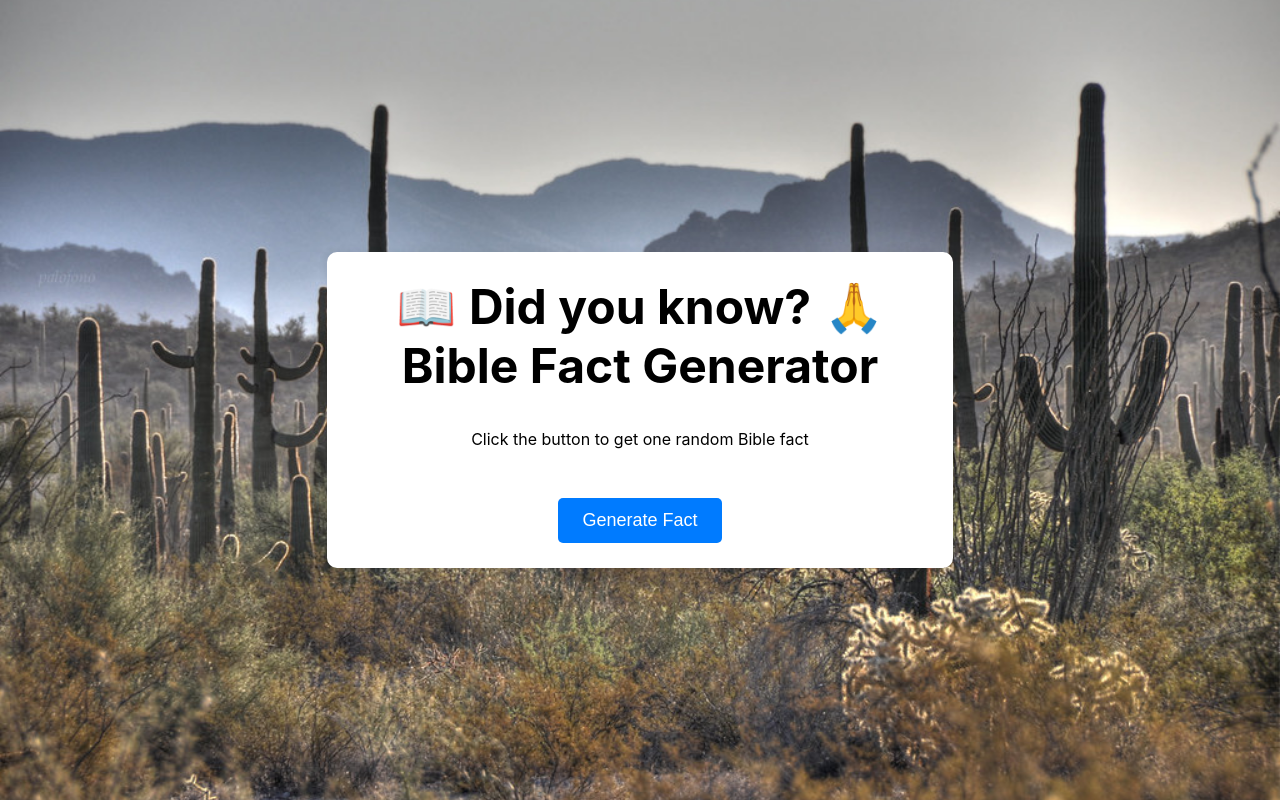
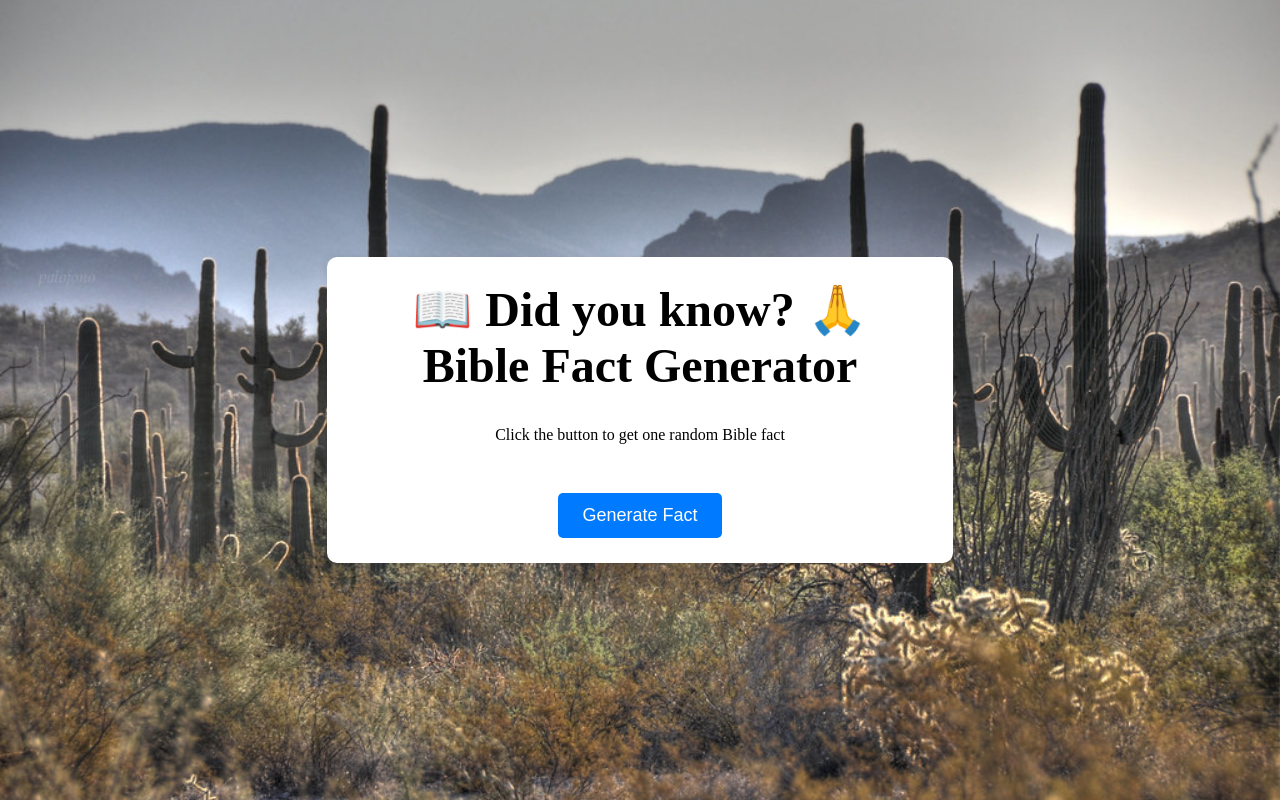
Before and after one commit to jstick2599/randomBibleFacts, a React (Create React App) app: page / in a window 1280 px wide. Built offline with nearby package versions, Linux system fonts and the light colour scheme.

Commit message:
made font uniform

```diff
--- a/src/styling/LandingPage.css
+++ b/src/styling/LandingPage.css
@@ -2,6 +2,7 @@
 .landingPageWrapper {
   height: 100vh;
   overflow-x: hidden;
+  font-family: 'Lora', serif;
 }
 
 /* Ensure pages take full viewport */
```
